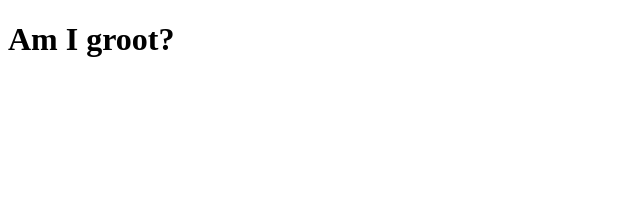
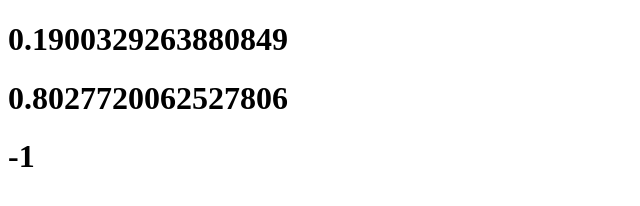
Before and after one commit to khur/porter, a website: page index.html in a window 1280 px wide. Shown: the whole page, without its empty margins (0-640 px from the left). Drawn offline with Linux system fonts and the light colour scheme.

Commit message:
changed groot

```diff
--- a/index.html
+++ b/index.html
@@ -4,15 +4,20 @@
   <title>Porter Index</title>
 </head>
 <body>
-<h1 id="groot"></h1>
+<h1 id="groot1"></h1>
+<h1 id="groot2"></h1>
+<h1 id="groot3"></h1>
 <script type="text/javascript" src="porter.js"></script>
 <script type="text/javascript">
 
   // grab an element
-  var el = document.getElementById("groot");
+  var e1 = document.getElementById("groot1");
+  var e2 = document.getElementById("groot2");
+  var e3 = document.getElementById("groot3");
 
   //define an equipment list that renders on `update`
-  function EquipmentList(state){
+  function EquipmentList(element ,state){
+    this.element = element;
     this.update(state);
   }
 
@@ -24,40 +29,45 @@
 
   //update the element to with state to render
   EquipmentList.prototype.render = function() {
-    el.innerText = this.state;
+    this.element.innerText = this.state
   }
 
 
   // define an equipmentChannel and a helper function.
   var equipmentChannel = new Channel("equipment");
+
   function pushEquipmentListState(state) {
     equipmentChannel.publish("state", state);
   }
 
 
   // make an instance of equipment list
-  var equipmentList = new EquipmentList("GROOOOOOT");
+  var eq1 = new EquipmentList(e1, "GROOOOOOT");
+  var eq2 = new EquipmentList(e2, "not GROOOOOOT");
+  var eq3 = new EquipmentList(e3, 1);
+
 
   // describe what should happen on the "state" event.
   equipmentChannel.subscribe("state", function(e){
-    equipmentList.update(grab(e));
+    eq1.update(grab(e).eq1);
+    eq2.update(grab(e).eq2);
   })
+
+  equipmentChannel.subscribe("eq3state", function(e){
+    eq3.update(grab(e));
+  })
+
+  console.log("eq3 is", eq3);
+  setInterval(function(e){
+    console.log(e);
+    equipmentChannel.publish("eq3state", -eq3.state);
+  }, 666);
 
 
   // fire async events.
   setInterval(function(){
-    pushEquipmentListState("I am groot!!!!!");
-  }, 400)
-
-
-  setInterval(function(){
-    pushEquipmentListState("Am I groot?");
-  }, 500)
-
-
-  setInterval(function(){
-    pushEquipmentListState("I am groot.");
-  }, 701)
+    pushEquipmentListState({eq1: Math.random(1), eq2: Math.random(1)});
+  }, 1000)
 
 </script>
 </body>
```
